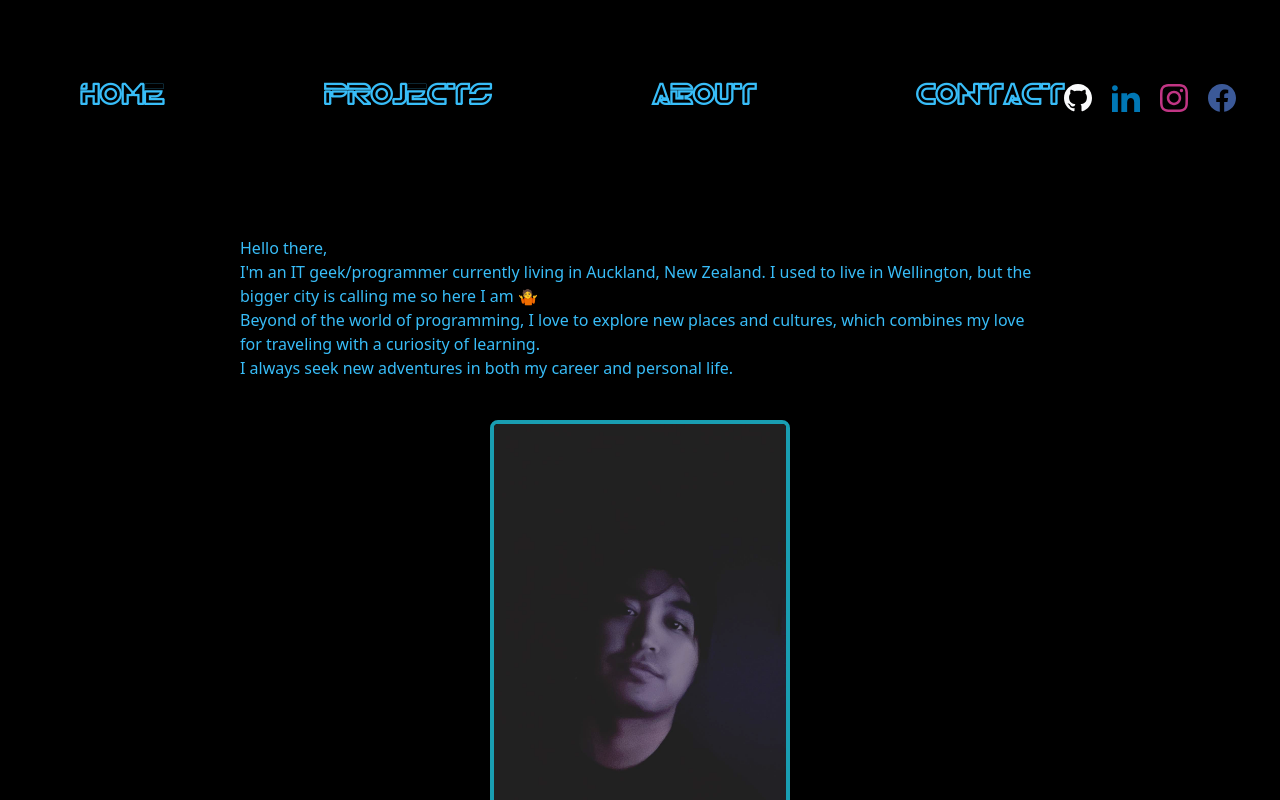
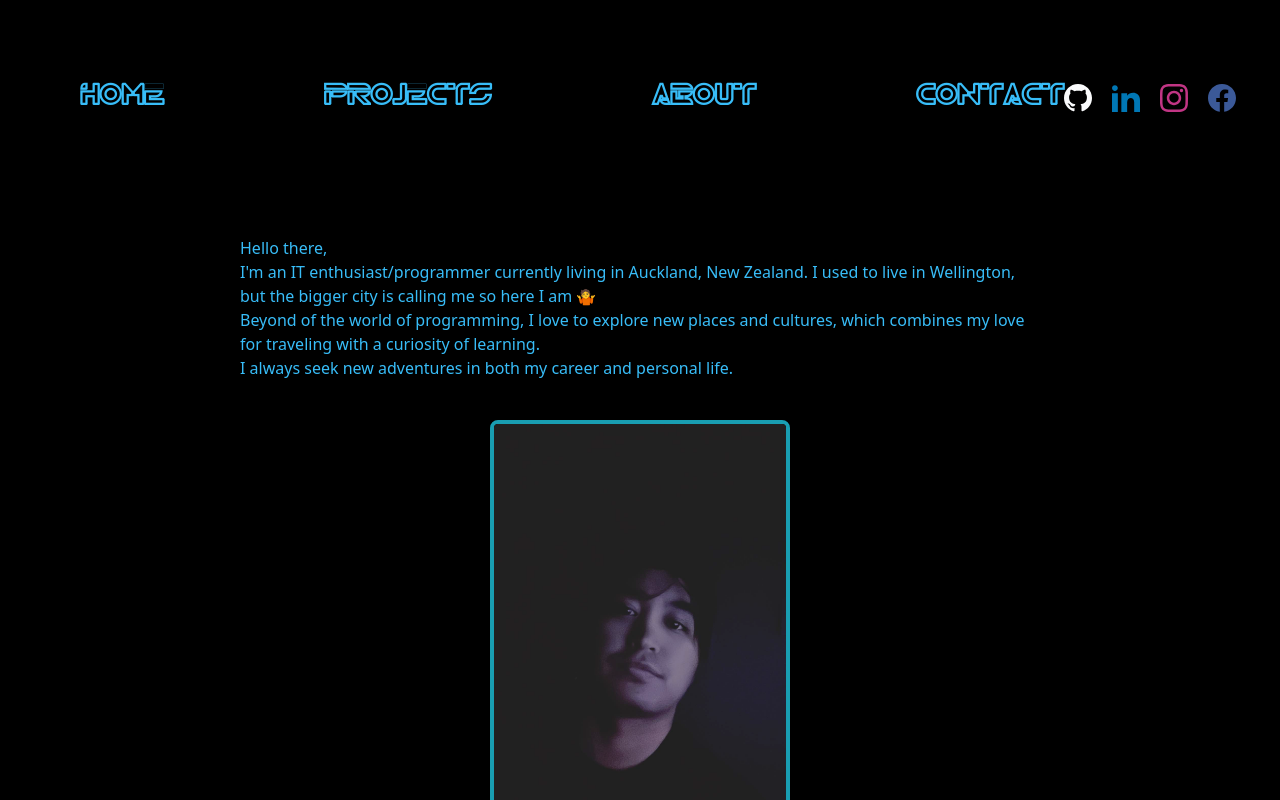
Before and after one commit to jedi24garcia/main-web-react, a React (Create React App) app: page /About in a window 1280 px wide. Shown: the top 800 px of the page. Built offline with nearby package versions, Linux system fonts and the light colour scheme.

Commit message:
changed about page

```diff
--- a/src/About.js
+++ b/src/About.js
@@ -21,7 +21,7 @@ function About() {
             <Home />
             <div className='item-body px-60 py-5'>
                 <p className='item-body py-5 font-medium text-sky-400/100'>Hello there,<br />
-                    I'm an IT geek/programmer currently living in Auckland, New Zealand. I used
+                    I'm an IT enthusiast/programmer currently living in Auckland, New Zealand. I used
                     to live in Wellington, but the bigger city is calling me so here I am 🤷<br />
                     Beyond of the world of programming, I love to explore new places and cultures,
                     which combines my love for traveling with a curiosity of learning.<br />
```
